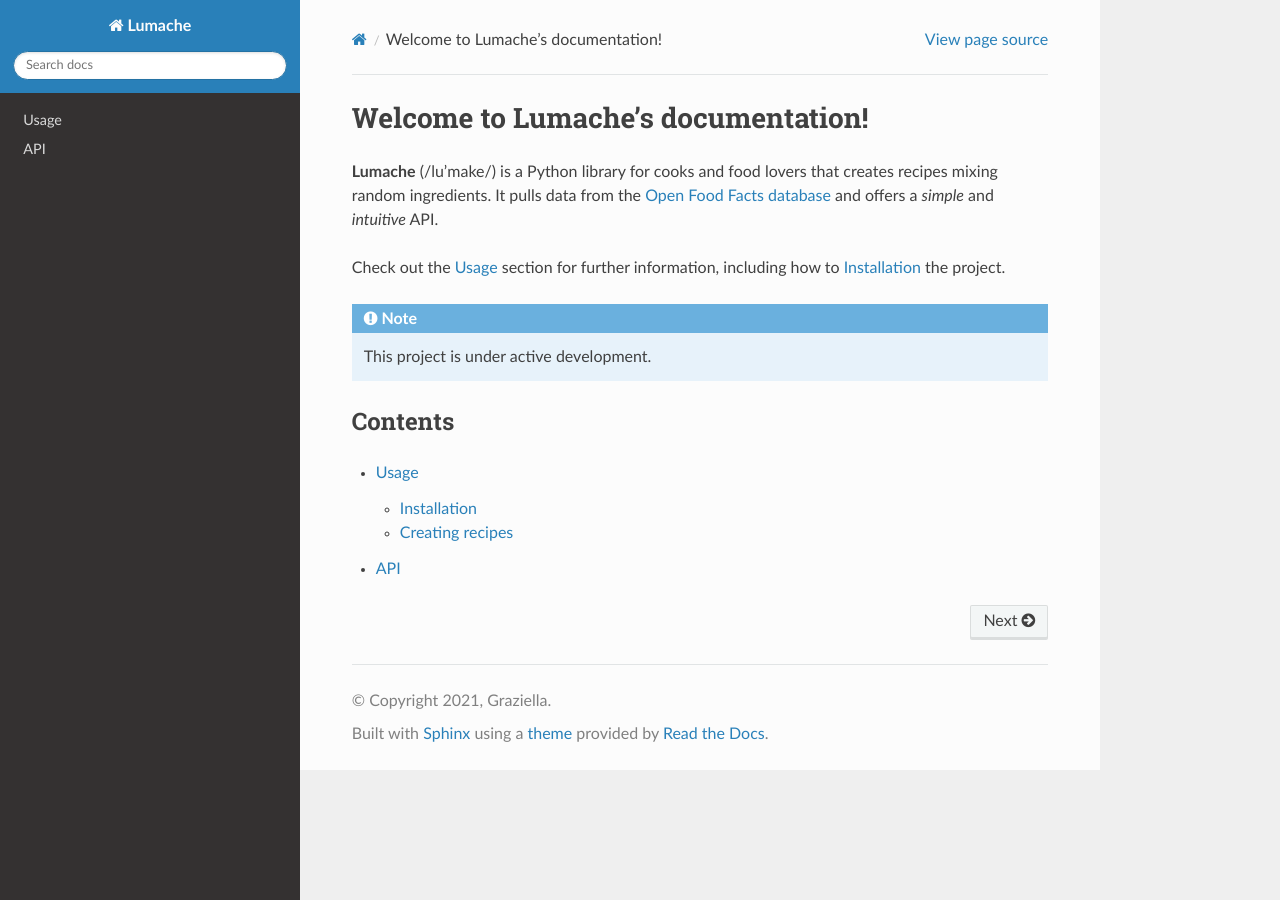
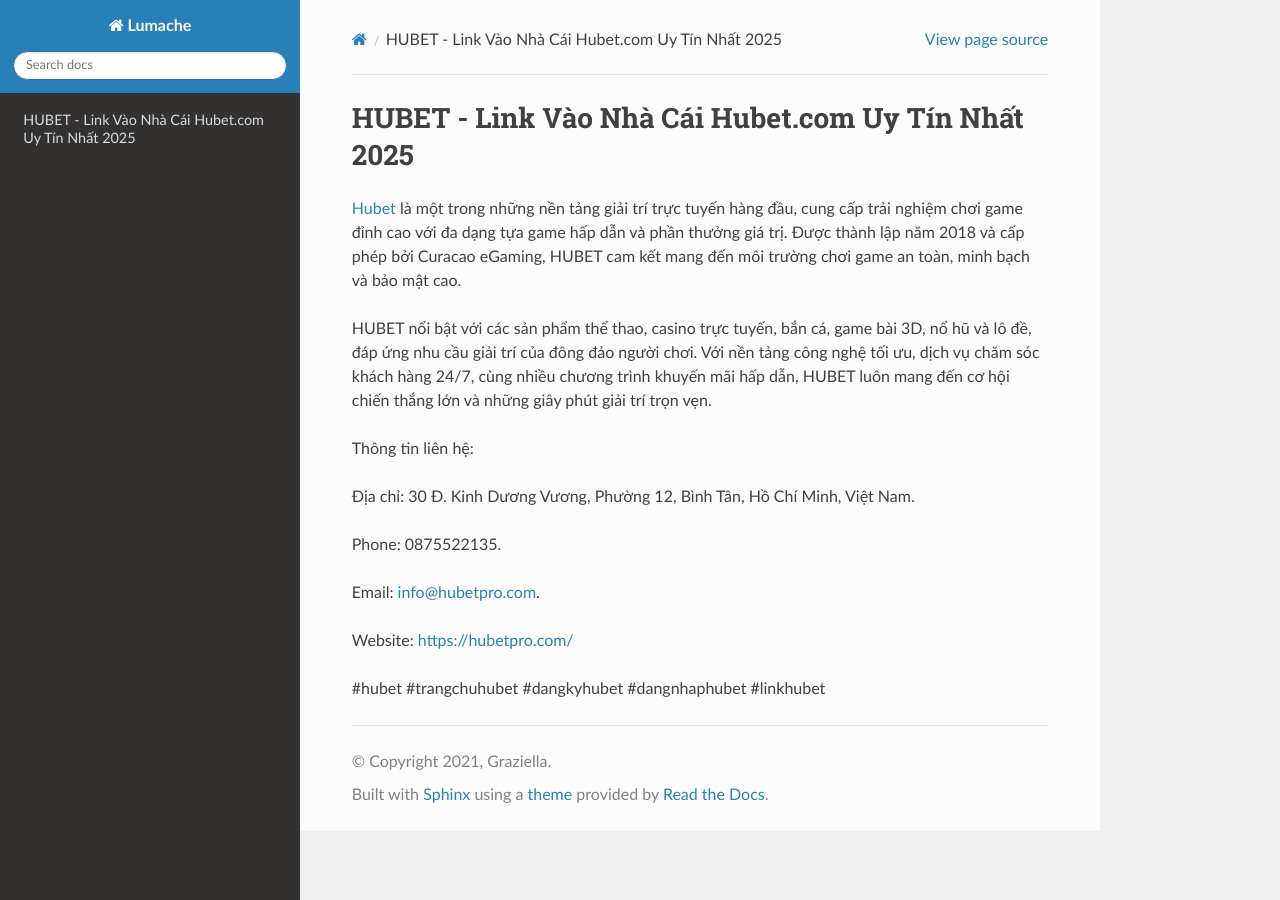
Before and after one commit to amaradasgupta3/hubetprocom, a Sphinx documentation site: the page built from docs/source/index.rst, in a window 1280 px wide. Built offline with Sphinx 7.4.7 and the Read the Docs theme 3.1.0, drawn with Linux system fonts in a browser that asks for light colours.

Commit message:
Update index.rst

```diff
--- a/docs/source/index.rst
+++ b/docs/source/index.rst
@@ -1,22 +1,18 @@
-Welcome to Lumache's documentation!
+HUBET - Link Vào Nhà Cái Hubet.com Uy Tín Nhất 2025
 ===================================
 
-**Lumache** (/lu'make/) is a Python library for cooks and food lovers
-that creates recipes mixing random ingredients.
-It pulls data from the `Open Food Facts database <https://world.openfoodfacts.org/>`_
-and offers a *simple* and *intuitive* API.
+`Hubet <https://hubetpro.com/>`_ là một trong những nền tảng giải trí trực tuyến hàng đầu, cung cấp trải nghiệm chơi game đỉnh cao với đa dạng tựa game hấp dẫn và phần thưởng giá trị. Được thành lập năm 2018 và cấp phép bởi Curacao eGaming, HUBET cam kết mang đến môi trường chơi game an toàn, minh bạch và bảo mật cao.
 
-Check out the :doc:`usage` section for further information, including
-how to :ref:`installation` the project.
+HUBET nổi bật với các sản phẩm thể thao, casino trực tuyến, bắn cá, game bài 3D, nổ hũ và lô đề, đáp ứng nhu cầu giải trí của đông đảo người chơi. Với nền tảng công nghệ tối ưu, dịch vụ chăm sóc khách hàng 24/7, cùng nhiều chương trình khuyến mãi hấp dẫn, HUBET luôn mang đến cơ hội chiến thắng lớn và những giây phút giải trí trọn vẹn.
 
-.. note::
+Thông tin liên hệ:
 
-   This project is under active development.
+Địa chỉ: 30 Đ. Kinh Dương Vương, Phường 12, Bình Tân, Hồ Chí Minh, Việt Nam.
 
-Contents
---------
+Phone: 0875522135.
 
-.. toctree::
+Email: info@hubetpro.com.
 
-   usage
-   api
+Website: https://hubetpro.com/
+
+#hubet #trangchuhubet #dangkyhubet #dangnhaphubet #linkhubet
```
